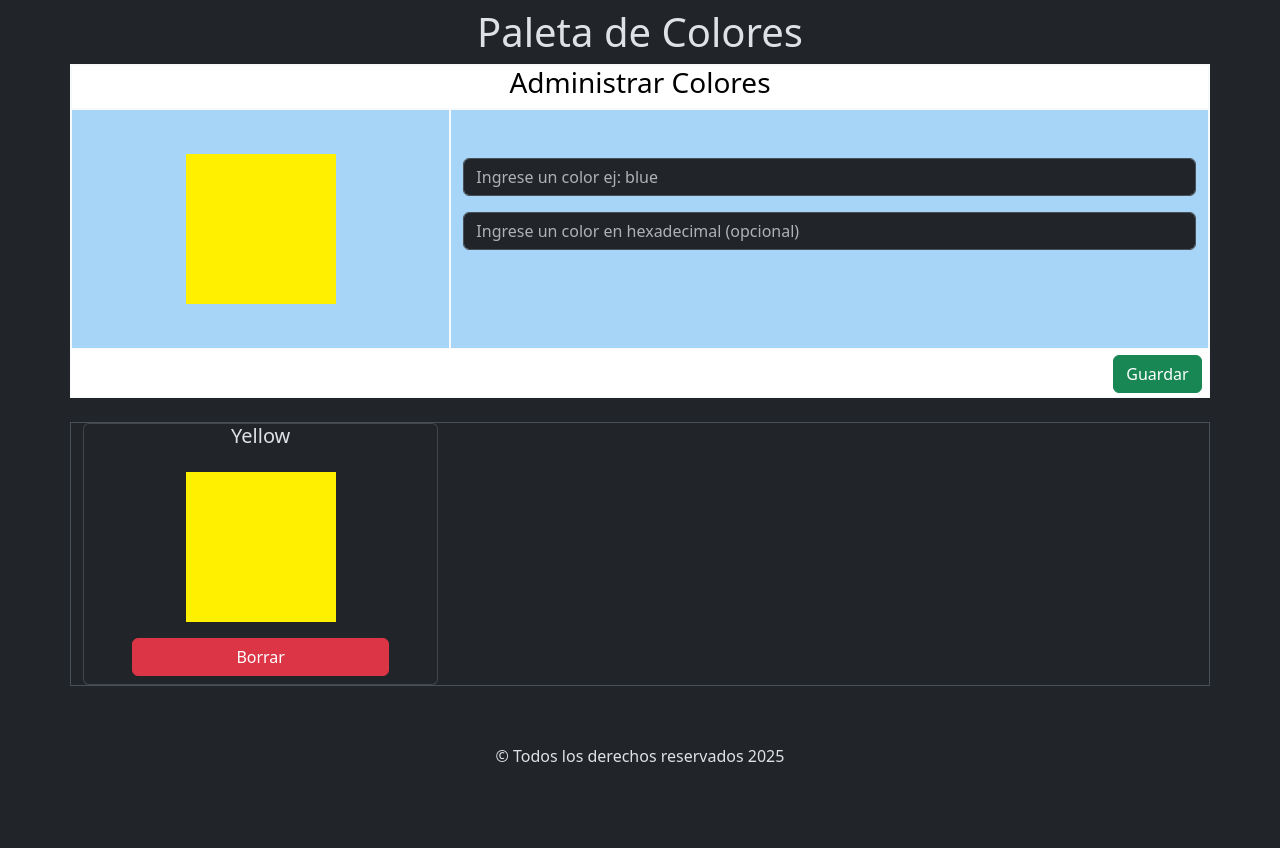
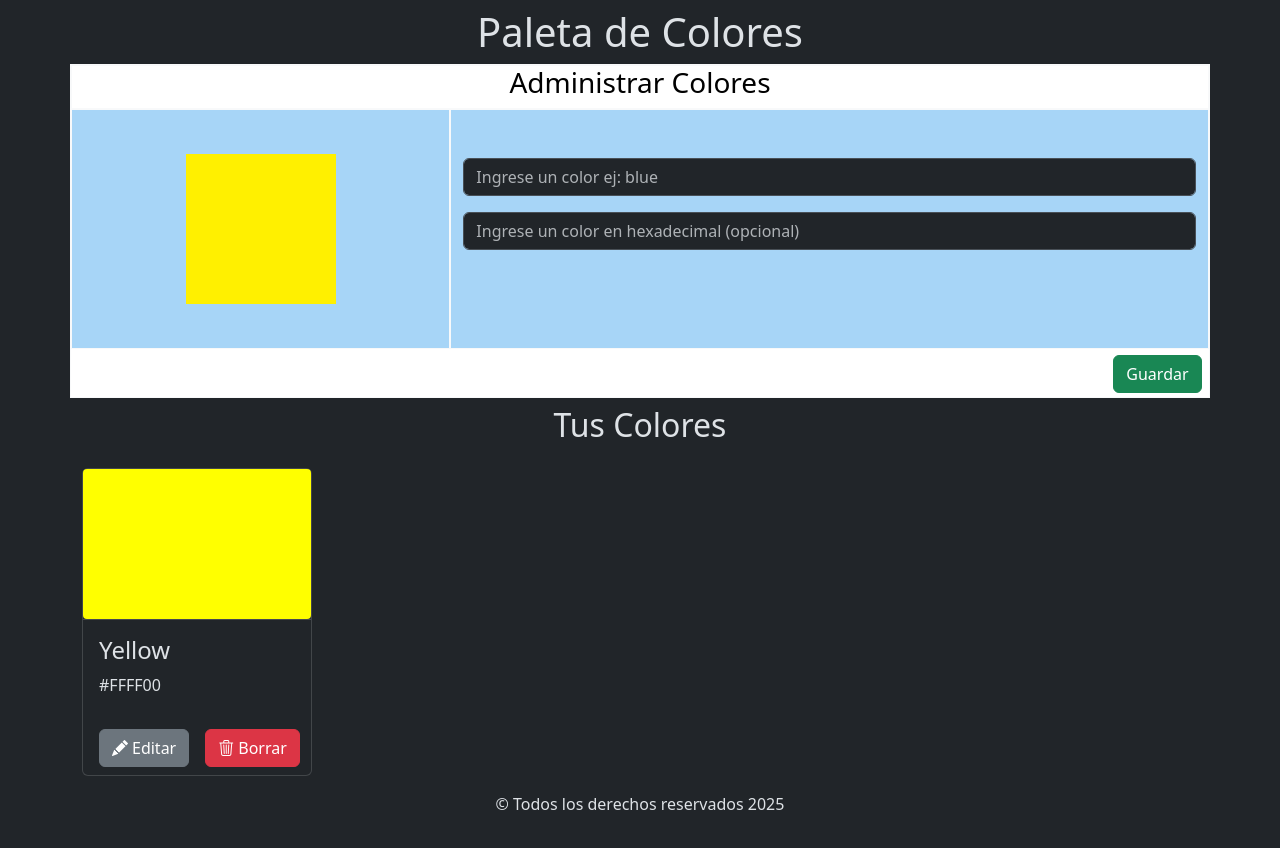
Before and after one commit to RoblesLuis2212/paletaColoresBackendFront, a React (Vite) app: page / in a window 1280 px wide. Before the commit the page ends 800 px from the top, so only its background shows below. Built offline with nearby package versions, Linux system fonts and the light colour scheme.

Commit message:
Se agregaron estilos a las cards ademas de permitir mostrar el nombre del color y el codigo hexadecimal

```diff
--- a/src/components/Cards.jsx
+++ b/src/components/Cards.jsx
@@ -4,12 +4,24 @@ import Card from 'react-bootstrap/Card';
 
 const Cards = () => {
     return (
-        <Card>
-            <Card.Title className='text-center'>Yellow</Card.Title>
-            <Card.Body className='d-flex justify-content-center'>
-                <div className="color"></div>
+        <Card style={{ width: '230px' }} className='mt-3'>
+            <Card.Header className='p-0'>
+                <div className="colorCards rounded-1 w-100"></div>
+            </Card.Header>
+            <Card.Body>
+                <h4>Yellow</h4>
+                <p>#FFFF00</p>
             </Card.Body>
-            <Button variant="danger" className='w-70 mx-5 mb-2'>Borrar</Button>
+            <div className='mb-2'>
+                <Button variant='secondary' className='me-3 ms-3'>
+                    <i className="bi bi-pencil-fill me-1"></i>
+                    Editar
+                </Button>
+                <Button variant="danger">
+                    <i className="bi bi-trash3 me-1"></i>
+                    Borrar
+                </Button>
+            </div>
         </Card>
     );
 };
--- a/src/components/ContainerCards.jsx
+++ b/src/components/ContainerCards.jsx
@@ -3,13 +3,16 @@ import Cards from './Cards';
 
 const ContainerCards = () => {
     return (
-        <section className='container border border-ligth mt-4'>
-            <div className="row">
-                <div className="col-12 col-md-4">
-                    <Cards></Cards>
+        <>
+            <h2 className='text-center mt-2'>Tus Colores</h2>
+            <section className='container mt-2'>
+                <div className="row">
+                    <div className="col-12 col-md-4">
+                        <Cards></Cards>
+                    </div>
                 </div>
-            </div>
-        </section>
+            </section>
+        </>
     );
 };
 
--- a/src/index.css
+++ b/src/index.css
@@ -23,6 +23,11 @@ main{
     top: 105px;
     left: 650px;
 }
+.colorCards{
+    background-color: yellow;
+    width: 100px;
+    height: 150px;
+}
 /*Media query para dispositivos mobile*/
 @media(max-width: 768px){
     .botonGuardar{
```
